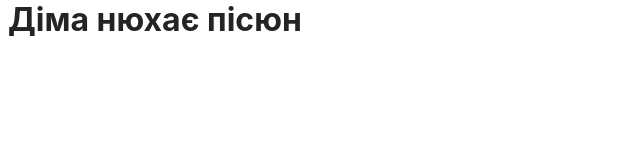
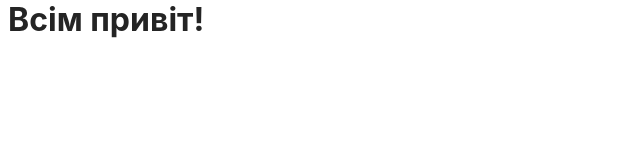
Before and after one commit to Gusins/ToDO-list, a website built with Vite: page src/index.html in a window 1280 px wide. Shown: the whole page, without its empty margins (0-640 px from the left). Built offline with nearby package versions, Linux system fonts and the light colour scheme.

Commit message:
Змінив останній комміт)

```diff
--- a/package.json
+++ b/package.json
@@ -7,7 +7,7 @@
     "start": "vite",
     "build": "vite build --base=/testScript/",
     "preview": "vite preview",
-		"push": "bash push.sh"
+		"p": "bash push.sh"
   },
   "devDependencies": {
     "vite": "^4.5.2",
--- a/src/index.html
+++ b/src/index.html
@@ -8,7 +8,7 @@
     <link rel="stylesheet" href="./css/styles.css" />
   </head>
   <body>
-		<h1>Діма нюхає пісюн</h1>
+		<h1>Всім привіт!</h1>
     <script type="module" src="./main.js"></script>
   </body>
 </html>
```
